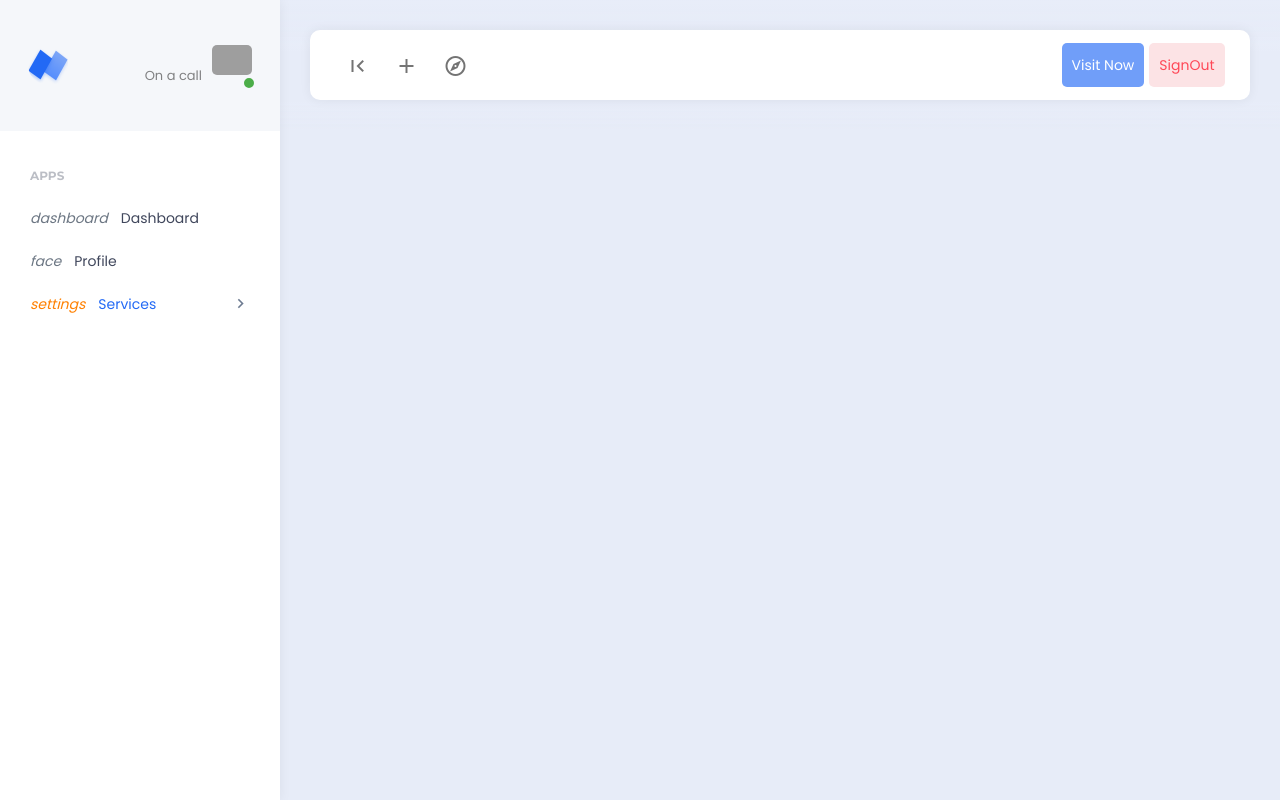
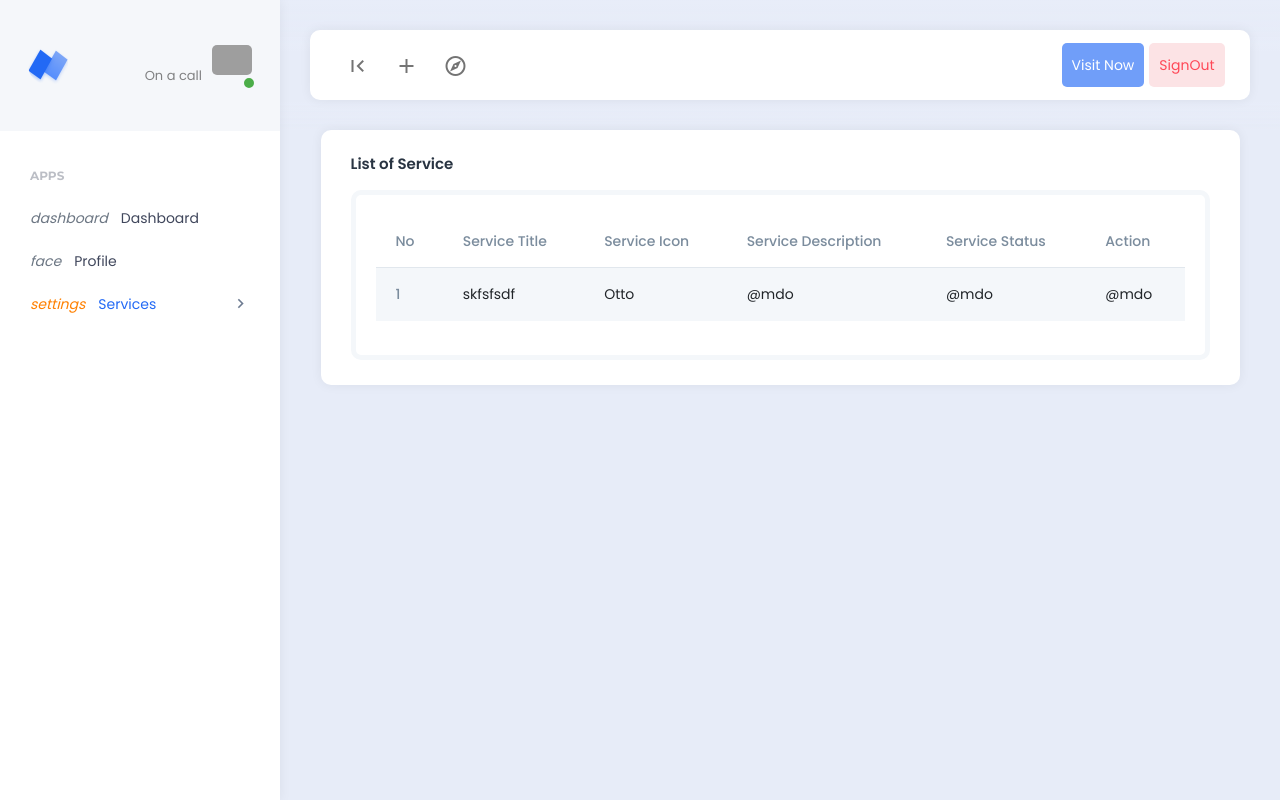
Before and after one commit to Tanvir-Alam625/Dashboard-in-php, a PHP site: page /dashboard/service-list.php in a window 1280 px wide. Run offline with PHP 8.4, Linux system fonts and the light colour scheme; the visitor is signed in with stand-in values (Sample User, id 1); data that the repository does not hold is empty; some libraries are stand-ins or nearby versions; grey boxes are pictures that could not be loaded.

Commit message:
service-list page design all done

```diff
--- a/dashboard/add-service.php
+++ b/dashboard/add-service.php
@@ -41,7 +41,6 @@ require_once('./includes/header.php');
             </div>
         </div>
     </div>
-
 </div>
 
 <?php
--- a/dashboard/service-list.php
+++ b/dashboard/service-list.php
@@ -1,7 +1,57 @@
 <?php
 require_once('./includes/header.php');
 ?>
-<p>service list</p>
+
+<div class="app-content">
+    <div class="content-wrapper ">
+        <div class="container">
+            <div class="row justify-content-center ">
+                <div class="col-md-12">
+                    <div class="card">
+                        <div class="card-header">
+                            <h5 class="card-title">List of Service</h5>
+                        </div>
+                        <div class="card-body">
+
+                        <div class="example-container">
+                            <div class="example-content">
+                                <table class="table table-striped table-hover">
+                                    <thead>
+                                        <tr>
+                                            <th scope="col">No</th>
+                                            <th scope="col">Service Title</th>
+                                            <th scope="col">Service Icon</th>
+                                            <th scope="col">Service Description</th>
+                                            <th scope="col">Service Status</th>
+                                            <th scope="col">Action</th>
+                                        </tr>
+                                    </thead>
+                                    <tbody>
+                                        <tr>
+                                            <th scope="row">1</th>
+                                            <td> skfsfsdf</td>
+                                            <td>Otto</td>
+                                            <td>@mdo</td>
+                                            <td>@mdo</td>
+                                            <td>@mdo</td>
+                                        </tr>
+
+                                    </tbody>
+                                </table>
+                            </div>
+                        </div>
+                        </div>
+                    </div>
+                </div>
+            </div>
+        </div>
+    </div>
+</div>
+
+
+
+
+
 <?php
 require_once('./includes/footer.php');
 ?>
```
